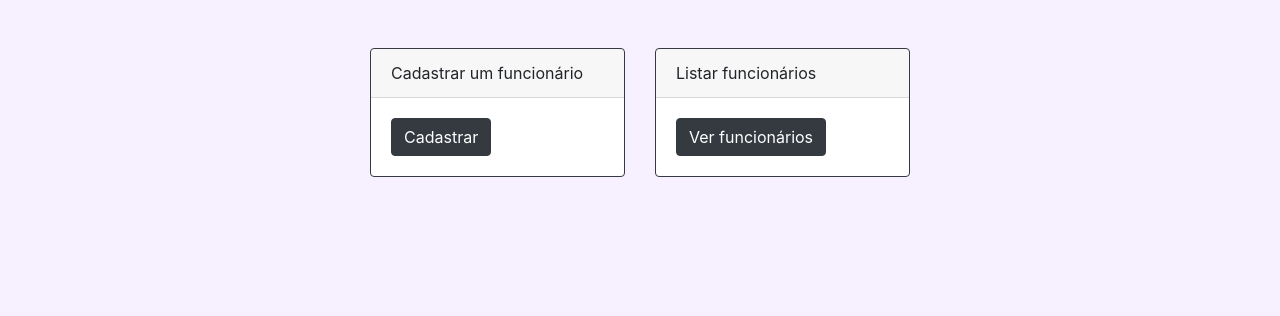
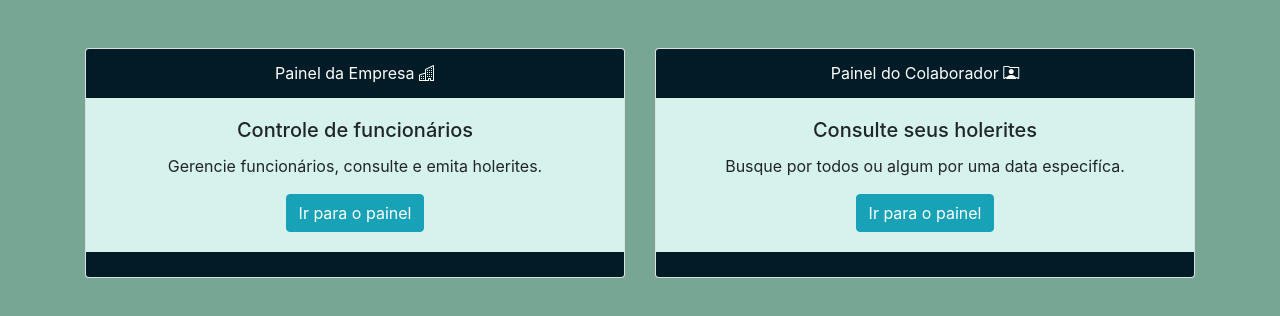
Before and after one commit to SSCM-Squad/frontendPagamento, an Angular app: page /menu in a window 1280 px wide. Shown: the top 316 px of the page. Built offline with nearby package versions, Linux system fonts and the light colour scheme.

Commit message:
Refatorando o componente de menu

```diff
--- a/src/app/menu/menu.component.css
+++ b/src/app/menu/menu.component.css
@@ -0,0 +1,15 @@
+.bg-header{
+  background-color: #011C26;
+}
+
+.bg-body{
+  background-color: #D5F2ED;
+}
+
+.bg-footer{
+  background-color: #011C26;
+}
+
+.bg-button{
+  background-color: #BDF2D9;
+}
--- a/src/app/menu/menu.component.html
+++ b/src/app/menu/menu.component.html
@@ -1,3 +1,40 @@
+<div class="container mt-5">
+   <div class="row justify-content-center">
+     <div class="col-xl-6 mb-1">
+
+       <div class="card text-center">
+        <div class="card-header bg-header text-white">
+          Painel da Empresa <i class="bi bi-building"></i>
+        </div>
+        <div class="card-body bg-body">
+          <h5 class="card-title ">Controle de funcionários</h5>
+          <p class="card-text "> Gerencie funcionários, consulte e emita holerites.</p>
+          <a href="#" class="btn btn-info">Ir para o painel</a>
+        </div>
+        <div class="card-footer text-muted bg-footer"></div>
+      </div>
+
+     </div>
+     <div class="col-xl-6">
+
+       <div class="card text-center">
+        <div class="card-header bg-header text-white">
+          Painel do Colaborador <i class="bi bi-person-rolodex"></i>
+        </div>
+        <div class="card-body bg-body">
+          <h5 class="card-title">Consulte seus holerites</h5>
+          <p class="card-text">Busque por todos ou algum por uma data especifíca.</p>
+          <a href="#" class="btn btn-info">Ir para o painel</a>
+        </div>
+        <div class="card-footer text-muted bg-footer"></div>
+      </div>
+
+    </div>
+   </div>
+</div>
+
+
+<!--
 <div class="container mt-5">
   <div class="row justify-content-center">
     <div class="col-3">
@@ -20,3 +57,4 @@
 
   </div>
 </div>
+-->
--- a/src/styles.css
+++ b/src/styles.css
@@ -2,5 +2,5 @@
 @import url("https://cdn.jsdelivr.net/npm/bootstrap-icons@1.8.1/font/bootstrap-icons.css");
 
 body{
-  background-color:#F7F1FF ;
+  background-color:#77A695;
 }
```
